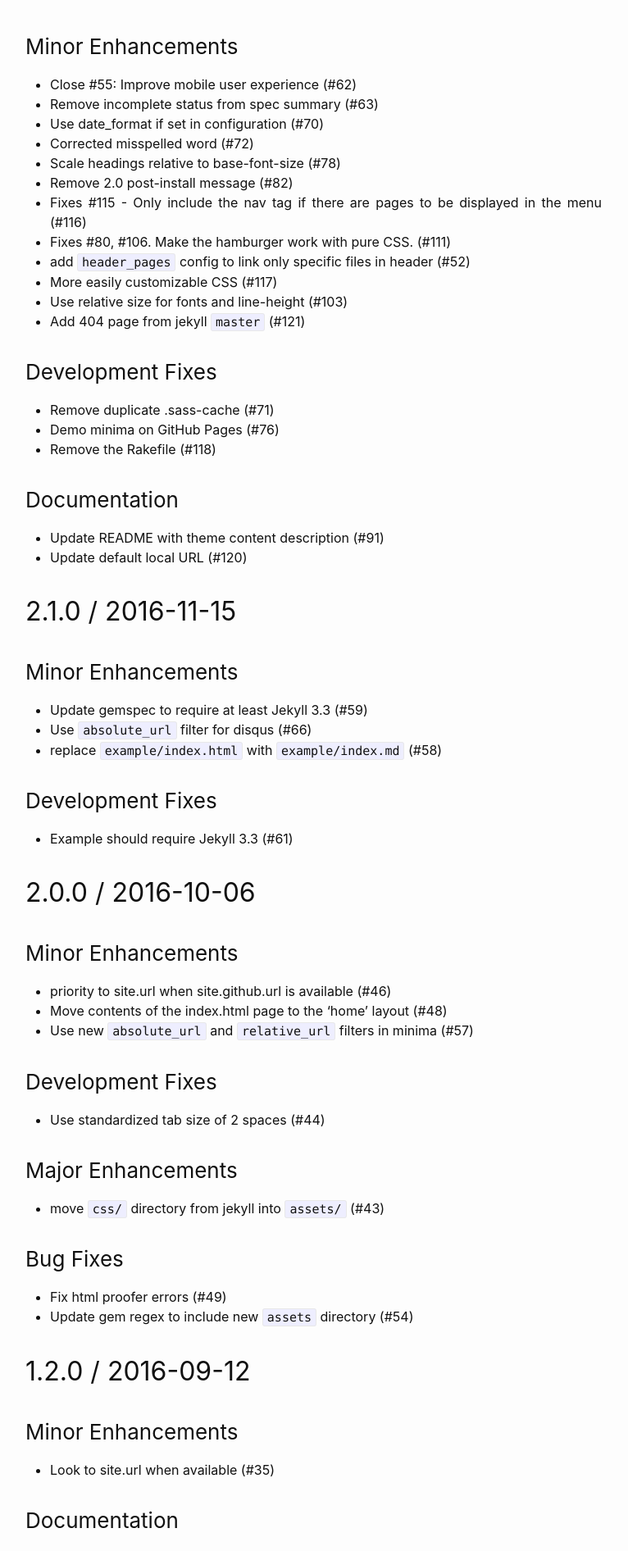
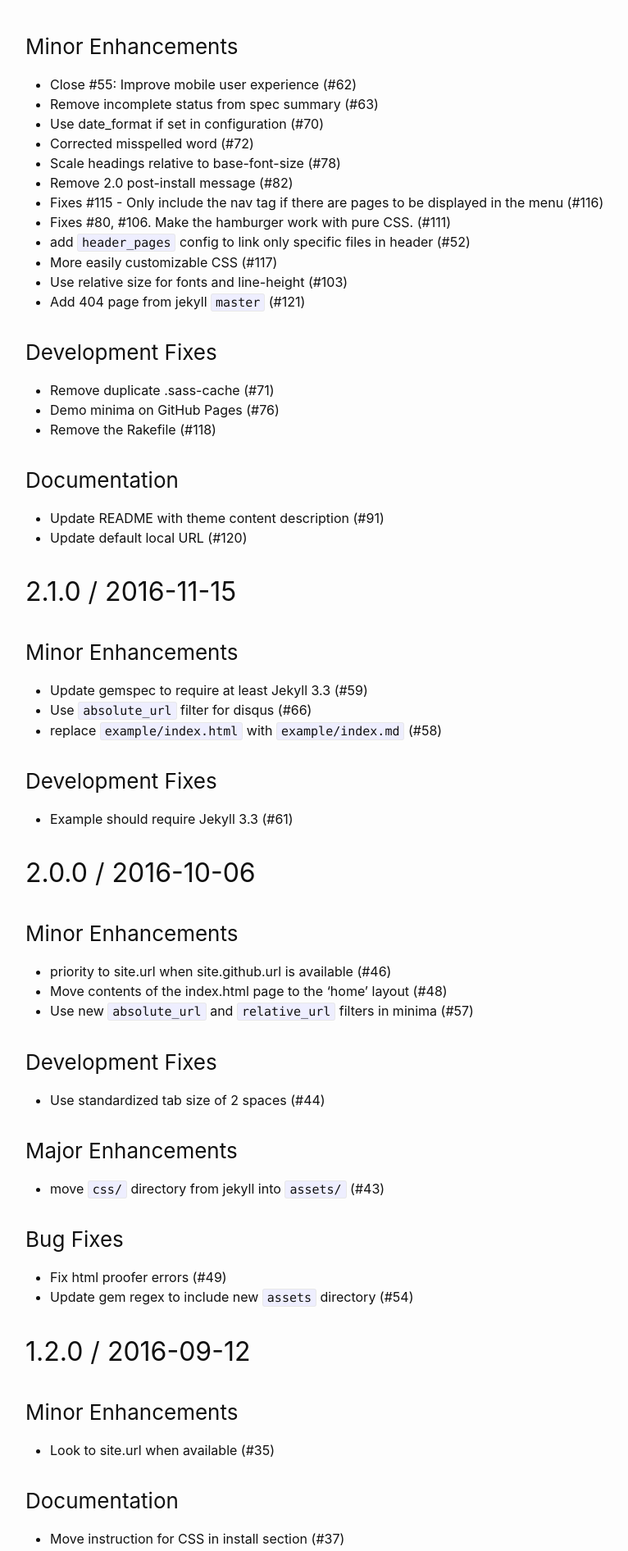
Before and after one commit to keinriesenradinparis/testing_minima_features, a Jekyll site: the page built from History.markdown, in a window 1280 px wide. Shown: the part 4229-6121 px from the top of the page at 82% size, without its empty margins (239-1005 px from the left). Built offline with Jekyll 4.4.1, drawn with Linux system fonts in a browser that asks for light colours; our own code applies the rules of GitHub Pages for plain Markdown files.

Commit message:
Update _layout.scss

```diff
--- a/_sass/minima/_layout.scss
+++ b/_sass/minima/_layout.scss
@@ -255,8 +255,6 @@
 
 .post-content {
   margin-bottom: $spacing-unit;
-  text-align: justify;
-  width: 95%;
 
   h1, h2, h3, h4, h5, h6 { margin-top: $spacing-unit }
 
```
